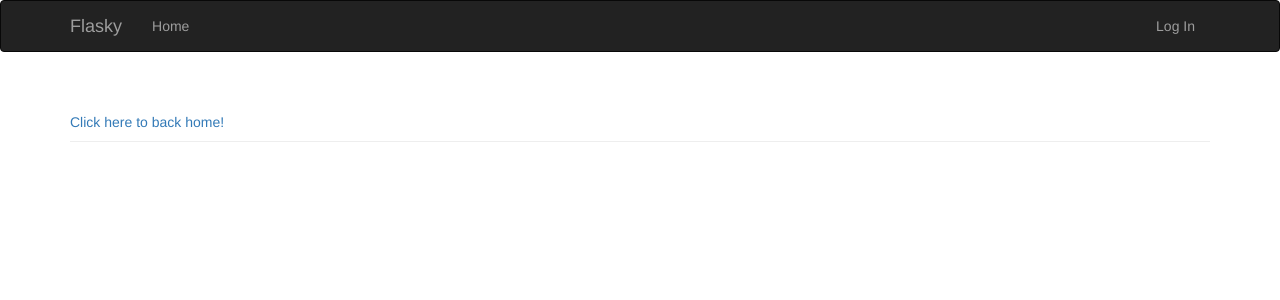
After one commit to SimonWang9610/flask, a Flask app: template app/templates/auth/email/confirm.html in a window 1280 px wide. The commit adds this page. Shown: the top 300 px of the page. Run offline with Flask 2, Linux system fonts and the light colour scheme; the template is opened without the code that fills it, so the values that code supplies are empty; some libraries are stand-ins or nearby versions.

Commit message:
modify some errors debug confirmation emails module #2020.02.06 4PM

```diff
--- a/app/auth/views.py
+++ b/app/auth/views.py
@@ -66,7 +66,7 @@ def confirm(token):
 @auth.route('/confirm')
 @login_required
 def resend_confirmation():
-    token = current_user.generate_confirmation_toekn()
+    token = current_user.generate_confirmation_token()
     send_email(current_user.email, 'Confirm your account',
                'auth/email/confirm', user=current_user, token=token)
     flash('A new confirmation email has been sent to you by email!')
--- a/app/email.py
+++ b/app/email.py
@@ -3,7 +3,7 @@ from threading import Thread
 from flask import render_template
 from config import Config
 from app import mail
-from .auth import auth
+from flask import current_app
 
 def send_async_email(app, msg):
     with app.app_context():
@@ -13,7 +13,7 @@ def send_email(to, subject, template, **kwargs):
     msg = Message(Config.FLASKY_MAIL_SUBJECT_PREFIX + subject,
                   sender=Config.FLASKY_MAIL_SENDER, recipients=[to])
     msg.body = render_template(template + '.txt', **kwargs)
-    msg.html = render_template(template + '.html', **kwargs)
-    thr = Thread(target=send_async_email, args=[auth, msg])
+    # msg.html = render_template(template + '.html', **kwargs)
+    thr = Thread(target=send_async_email, args=[current_app, msg])
     thr.start()
     return thr
--- /dev/null
+++ b/app/templates/auth/email/confirm.html
@@ -0,0 +1,7 @@
+{% extends 'base.html' %}
+{% block title %}Account Confirmed!{% endblock %}
+{% block page_content %}
+<div class="page-header">
+    <a href="{{ url_for('main.index') }}">Click here to back home!</a>
+</div>
+{% endblock %}
--- a/app/templates/auth/unconfirmed.html
+++ b/app/templates/auth/unconfirmed.html
@@ -3,5 +3,6 @@
 {% block page_content %}
 <div class="page-header">
     <h1>Sorry, your account has not been confirmed yet!</h1>
-    <a href="{{ url_for('auth.confirm') }}">Click here to confirm your account</a>
+    <a href="{{ url_for('auth.resend_confirmation') }}">Click here to confirm your account</a>
 </div>
+{% endblock %}
```
Also changed, not shown: data-dev.sqlite.
